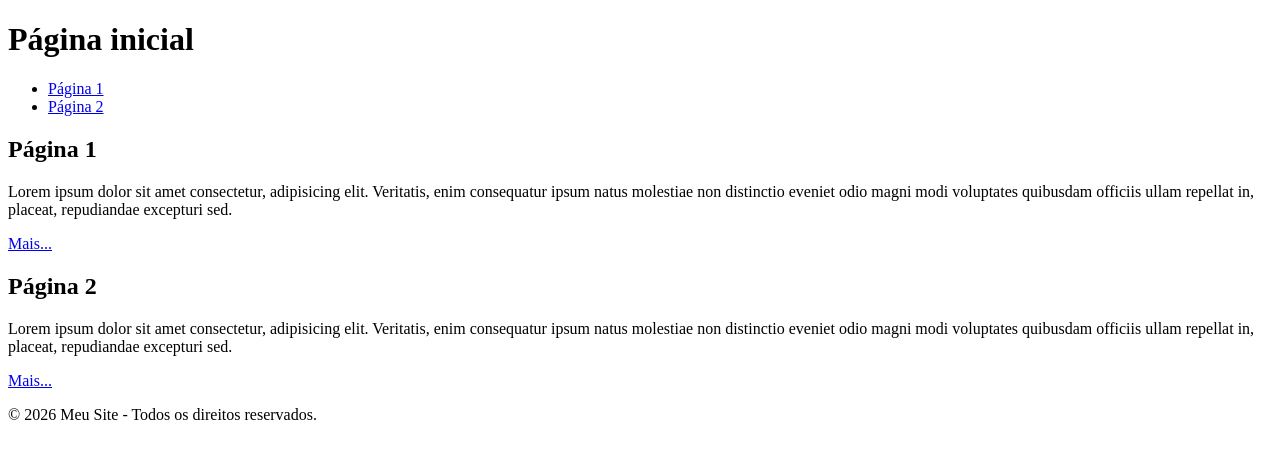
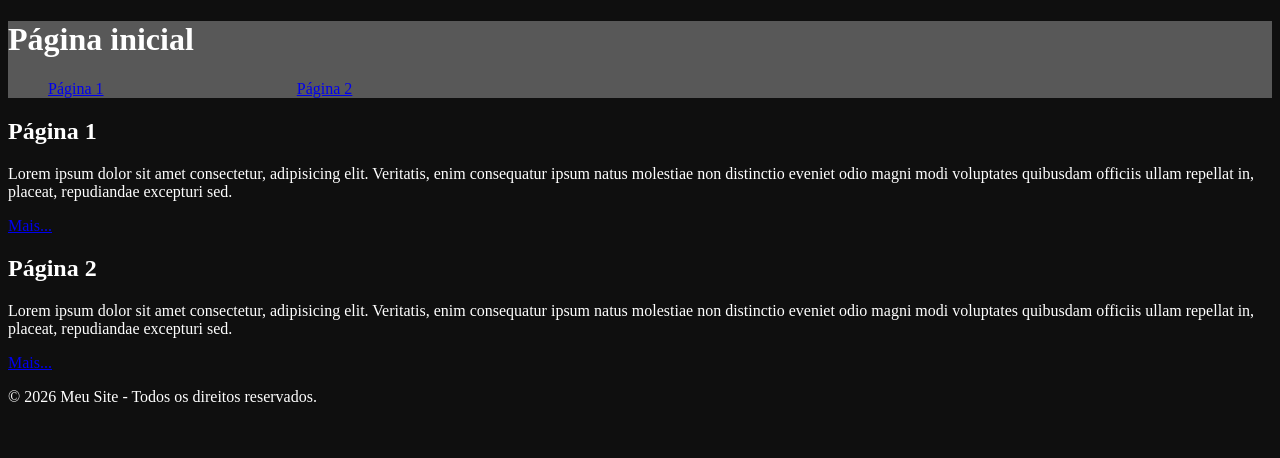
Before and after one commit to MLSV21/segundo-repositorio, a plain HTML site: page index.html in a window 1280 px wide. Drawn offline with Linux system fonts and the light colour scheme.

Commit message:
feat: No menu deixe os itens lado a lado e retire as bolinhas, utilizando a propriedade list-style:none na ul.

```diff
--- /dev/null
+++ b/css/style.css
@@ -0,0 +1,18 @@
+body{
+    background-color: #0f0f0f;
+    color: #ffffff;
+}
+
+#cabecalho{
+    background-color: #585858
+}
+
+#menu ul{
+    list-style: none;
+
+}
+
+#menu ul li{
+    display: inline-block;
+    width: 20%;
+}
--- a/index.html
+++ b/index.html
@@ -4,21 +4,22 @@
     <meta charset="UTF-8">
     <meta name="viewport" content="width=device-width, initial-scale=1.0">
     <title>Página inicial</title>
+    <link rel="stylesheet" href="./css/style.css">
 </head>
 <body>
-    <header>
+    <header id="cabecalho">
         <h1>Página inicial</h1>
+            <nav id="menu">
+                <ul class="bola">
+                    <li class=""><a href="./pagina1.html">Página 1</a></li>
+                    <li><a href="./paginas/pagina2.html">Página 2</a></li>
+                </ul>
+            </nav>
     </header>
-    <nav>
-        <ul>
-            <li><a href="./pagina1.html">Página 1</a></li>
-            <li><a href="./paginas/pagina2.html">Página 2</a></li>
-        </ul>
-    </nav>
     <main>
     <section>
         <h2>Página 1</h2>
-        <p>
+        <p></p>
             Lorem ipsum dolor sit amet consectetur, adipisicing elit. Veritatis, enim consequatur ipsum natus molestiae non distinctio eveniet odio magni modi voluptates quibusdam officiis ullam repellat in, placeat, repudiandae excepturi sed.</p><a href="./paginas/pagina2.html">Mais...</a>
         <h2>Página 2</h2>
         <p>
```
